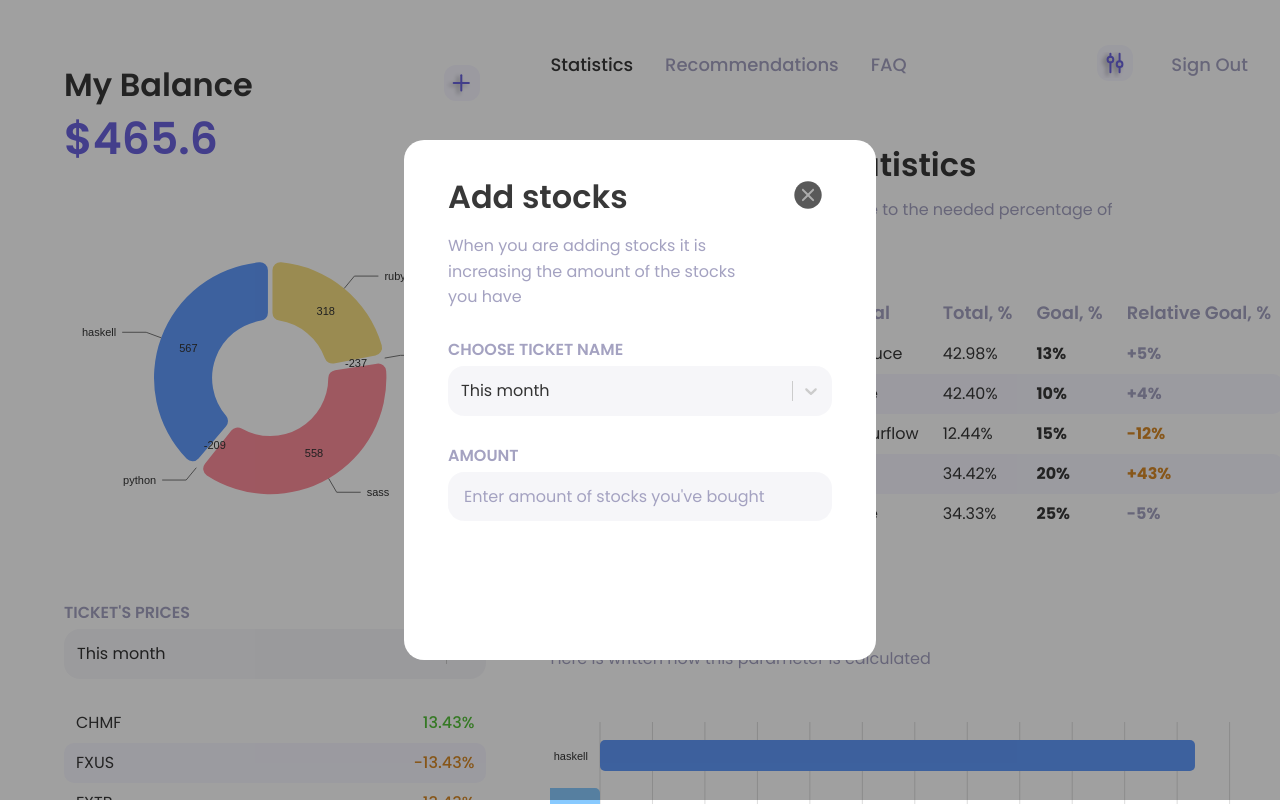
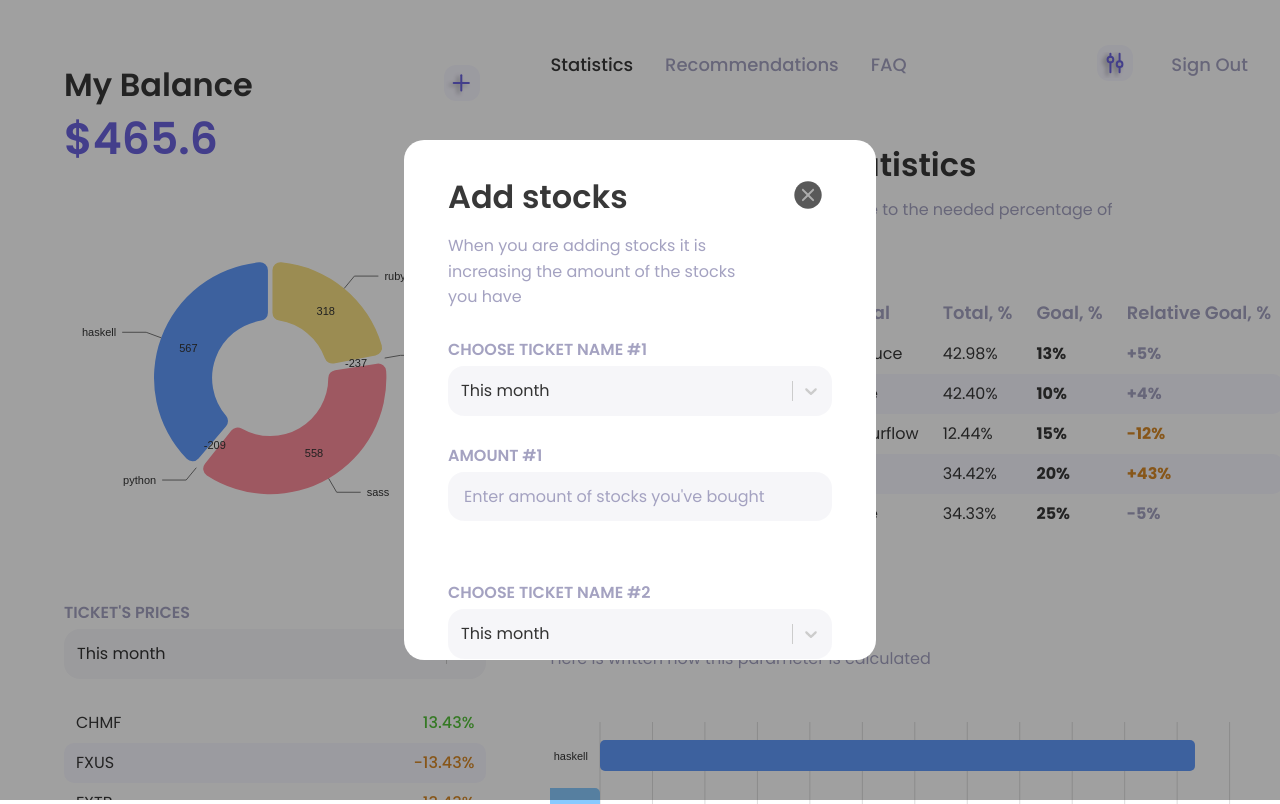
Before and after one commit to bacebu4/investing, a React (Create React App) app in the folder web/: page / in a window 1280 px wide. Both pictures are taken after a click on the button 462 px from the left and 84 px from the top of the page. Built offline with nearby package versions, Linux system fonts and the light colour scheme.

Commit message:
layout: added components to modal

```diff
--- a/web/src/containers/AddStocksModal.tsx
+++ b/web/src/containers/AddStocksModal.tsx
@@ -8,6 +8,7 @@ import { MultiSelect } from "../components/MultiSelect";
 import { useRef } from "react";
 import Select from "react-select";
 import { BaseInput } from "../components/BaseInput";
+import { BaseButton } from "../components/BaseButton";
 
 type AddStocksModalProps = {
   setModalIsOpen: React.Dispatch<React.SetStateAction<boolean>>;
@@ -47,7 +48,7 @@ export const AddStocksModal: React.FC<AddStocksModalProps> = ({
       isOpen={modalIsOpen}
       onRequestClose={() => setModalIsOpen(false)}
       style={customStyles}
-      contentLabel="Example Modal"
+      contentLabel="Add Stocks Modal"
     >
       <FlexBox ai="center" jc="space-between" mt="16px">
         <Title>Add stocks</Title>
@@ -59,8 +60,9 @@ export const AddStocksModal: React.FC<AddStocksModalProps> = ({
         have
       </ExplanationText>
 
+      <section>
         <GrayUppercaseText mt="32px" mb="8px">
-        Choose ticket name
+          Choose ticket name #1
         </GrayUppercaseText>
 
         <MultiSelect
@@ -71,12 +73,38 @@ export const AddStocksModal: React.FC<AddStocksModalProps> = ({
         />
 
         <GrayUppercaseText mt="32px" mb="8px">
-        Amount
+          Amount #1
         </GrayUppercaseText>
 
         <FlexBox>
           <BaseInput placeholder="Enter amount of stocks you've bought" />
         </FlexBox>
+      </section>
+
+      <section>
+        <GrayUppercaseText mt="64px" mb="8px">
+          Choose ticket name #2
+        </GrayUppercaseText>
+
+        <MultiSelect
+          forwardRef={selectRef}
+          options={options}
+          defaultValue={options[0]}
+          onChange={() => console.log(selectRef.current?.state.value)}
+        />
+
+        <GrayUppercaseText mt="32px" mb="8px">
+          Amount #2
+        </GrayUppercaseText>
+
+        <FlexBox>
+          <BaseInput placeholder="Enter amount of stocks you've bought" />
+        </FlexBox>
+      </section>
+
+      <FlexBox mt="32px">
+        <BaseButton color="gray">Add more fields</BaseButton>
+      </FlexBox>
     </Modal>
   );
 };
```
Lines whose indentation alone changed are shown as unchanged.
